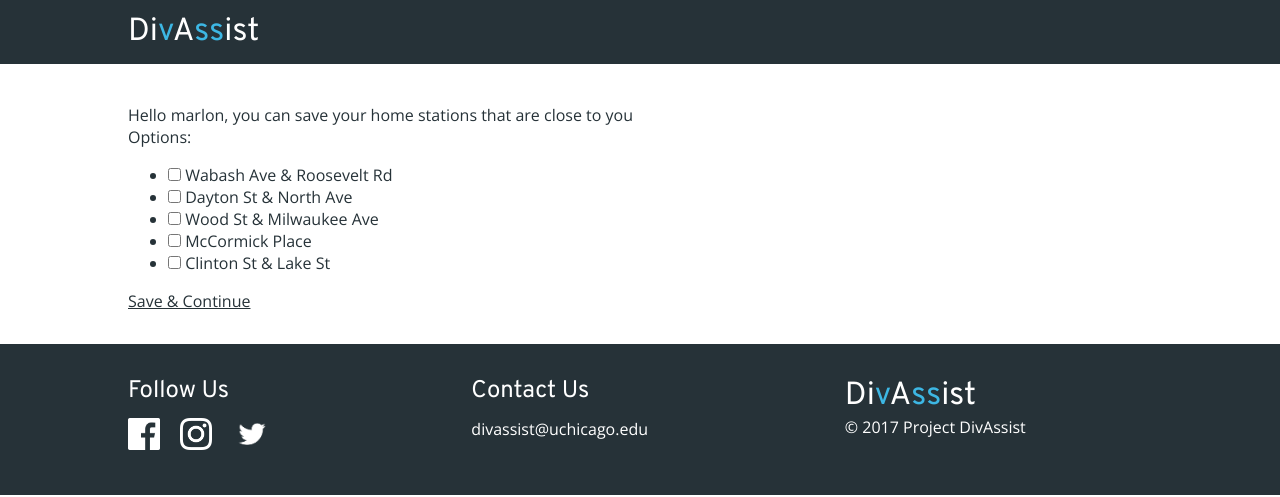
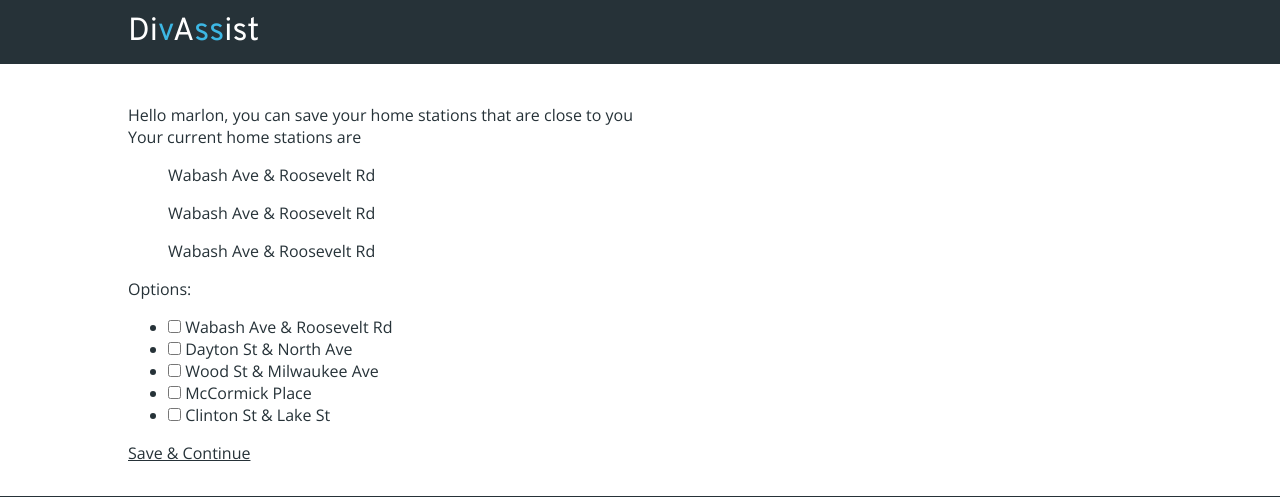
Before and after one commit to marlonliu/DivAssist, a Django app: page /registration/select_home_station/ in a window 1280 px wide. Shown: the top 497 px of the page. Run offline with Django 3.2, Linux system fonts and the light colour scheme; a user stored in the database is signed in; data comes from the database, SQL or seed files in the repository; tables that the repository leaves empty hold one stand-in row (values such as "Sample post"); some libraries are stand-ins or nearby versions.

Commit message:
Select home station changes

```diff
--- a/divassist/divassist/settings.py
+++ b/divassist/divassist/settings.py
@@ -50,6 +50,8 @@ TEMPLATES = [
 # Application definition
 
 INSTALLED_APPS = [
+    'dal',
+    'dal_select2',
     'django.contrib.admin',
     'django.contrib.auth',
     'django.contrib.contenttypes',
--- a/divassist/divassist_web/forms.py
+++ b/divassist/divassist_web/forms.py
@@ -33,9 +33,14 @@ class HomeStationSelectionForm(forms.Form):
         station_names.append(("id", station.station_name))
     OPTIONS = forms.MultipleChoiceField(widget=forms.CheckboxSelectMultiple, choices=station_names)
 
-    # def submit(self):
-        # add home station to user
+    def submit(self, request):
+        for option in OPTIONS:
+            s = Station.objects.get(station_name=option)
+            (request.user).addHomeStation(s)
 
+    def addHomeStation(self, st):
+        if (self.home_station_1 == None):
+            self.home_station_1 = st
 
 
 # Rides
--- a/divassist/divassist_web/models.py
+++ b/divassist/divassist_web/models.py
@@ -12,9 +12,9 @@ class Station(models.Model):
 class UserProfile(models.Model):
     user = models.OneToOneField(User, on_delete=models.CASCADE)
     email = models.EmailField()
-    home_station_1 = models.ForeignKey(Station, related_name='home1')
-    home_station_2 = models.ForeignKey(Station, related_name='home2')
-    home_station_3 = models.ForeignKey(Station, related_name='home3')
+    home_station_1 = models.ForeignKey(Station, related_name='h1',  blank=True, null=True)
+    home_station_2 = models.ForeignKey(Station, related_name='h2', blank=True, null=True)
+    home_station_3 = models.ForeignKey(Station, related_name='h3', blank=True, null=True)
 
     def __str__(self):
         return self.user
--- a/divassist/divassist_web/templates/divassist_web/registration/select_home_station.html
+++ b/divassist/divassist_web/templates/divassist_web/registration/select_home_station.html
@@ -3,6 +3,12 @@
 {% block head %}Pick your home station{% endblock %}
 {% block content %}
     <p>Hello {{ user.username }}, you can save your home stations that are close to you</p>
+    <p>Your current home stations are</p>
+	{% for ch in currenthomes %}
+
+		<ul>{{ch.station_name}}</ul>
+	{% endfor %}
+
     <form method="post">{% csrf_token %}
     {{ form.as_p }}
 	</form>
--- a/divassist/divassist_web/views.py
+++ b/divassist/divassist_web/views.py
@@ -26,6 +26,15 @@ def register(request):
                 password=form.cleaned_data['password1'],
                 email=form.cleaned_data['email']
             )
+            s = Station.objects.get(station_name="Ellis Ave & 60th St")
+            up = UserProfile (
+                    user = user,
+                    email=form.cleaned_data['email'],
+                    home_station_1=s,
+                    home_station_2=s,
+                    home_station_3=s,
+                )
+            up.save()
             login(request, user)
             return HttpResponseRedirect('/registration/select_home_station/')
     elif request.user.is_authenticated():
@@ -37,26 +46,42 @@ def register(request):
 		'form': form
 	})
 
-
 def logout_page(request):
     logout(request)
     return HttpResponseRedirect('/')
 
+def select_home_station(request):
+    u = request.user.userprofile
+    homestations = []
+    homestations.append(u.home_station_1)
+    homestations.append(u.home_station_2)
+    homestations.append(u.home_station_3)
 
-def select_home_station(request):
     if request.method == 'POST':
         form = HomeStationSelectionForm(request.POST)
+        console.log("HERE")
         if form.is_valid():
-            form.submit()
+            for option in OPTIONS:
+                console.log(OPTIONS)
+                s = Station.objects.get(station_name=option)
+                self.addHomeStation(u, s)
+            u.save()
             return HttpResponseRedirect('/home_page/')
     else:
         form = HomeStationSelectionForm()
     return render(request,
         'divassist_web/registration/select_home_station.html',{
         'user': request.user,
+        'currenthomes': homestations,
         'form': form
     })
 
+def addHomeStation(self, user, st):
+    user.home_station_1 = st
+    user.save()
+
+        # If all home stations are full the first one is replaced
+    return
 
 def login_page(request):
     if request.user.is_authenticated():
```
